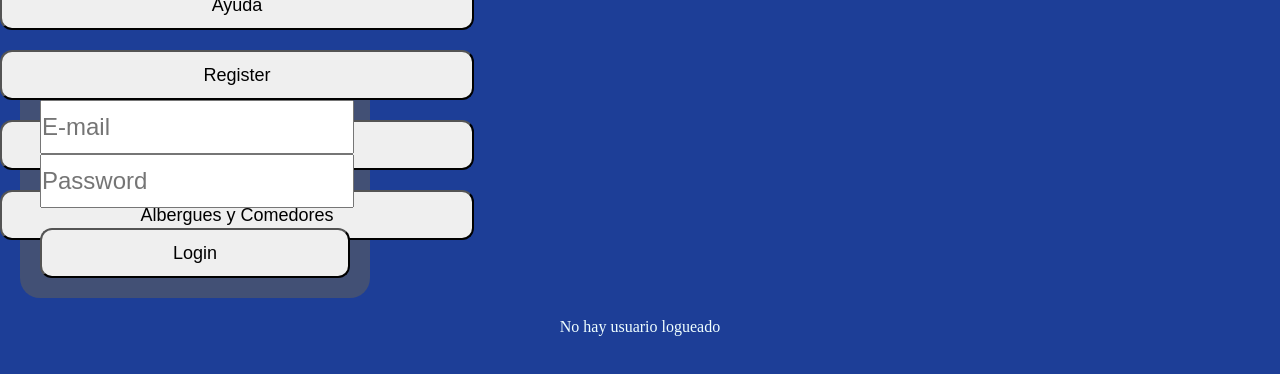
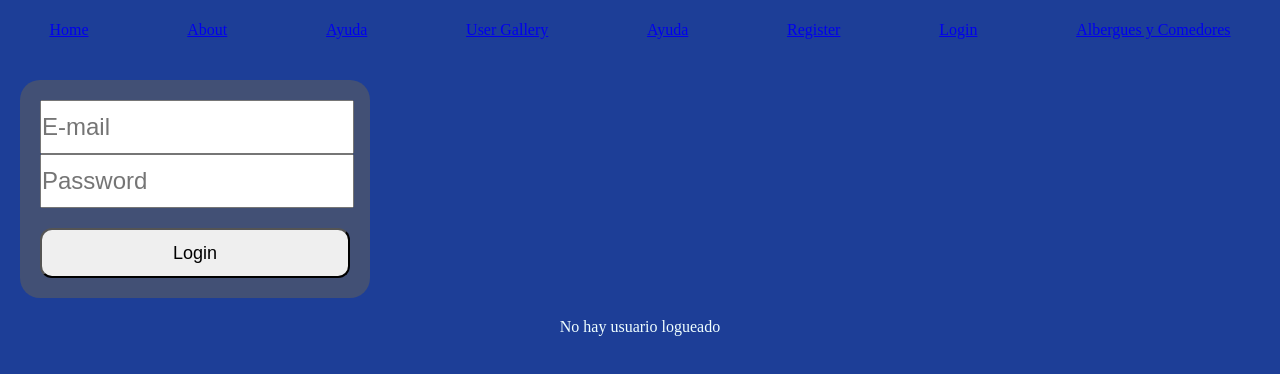
Before and after one commit to PabloRDev/Homeless-project, a React (Create React App) app in the folder Client/client/: page /login in a window 1280 px wide. Shown: the top 374 px of the page. Built offline with nearby package versions, Linux system fonts and the light colour scheme.

Commit message:
HEADER & NAVB FIXES

```diff
--- a/Client/client/package.json
+++ b/Client/client/package.json
@@ -13,6 +13,7 @@
     "react-router": "^6.0.2",
     "react-router-dom": "^6.0.2",
     "react-scripts": "4.0.3",
+    "styled-components": "^5.3.3",
     "web-vitals": "^1.1.2"
   },
   "scripts": {
--- a/Client/client/src/App.jsx
+++ b/Client/client/src/App.jsx
@@ -15,6 +15,7 @@ import Header from "./components/Header/Header.jsx";
 import { Route, Routes, BrowserRouter as Router } from "react-router-dom";
 
 export const UserContext = React.createContext(null);
+
 
 const App = () => {
   const [user, setUser] = useState(null);
--- a/Client/client/src/components/Header/Header.jsx
+++ b/Client/client/src/components/Header/Header.jsx
@@ -19,45 +19,26 @@ const Header = () => {
       <div className="openedHeader">
         <>
           <nav className="nav">
-            <Link to="/">
-              <button>Home</button>
-            </Link>
-            <Link to="/about">
-              <button>About</button>
-            </Link>
-            <Link to="/ayuda">
-              <button>Ayuda</button>
-            </Link>
-            {!user && (
-              <Link to="/register">
-                <button>Register</button>
+            <Link to="/">Home</Link>
+            <Link to="/About">About</Link>
+            <Link to="/Ayuda">Ayuda</Link>
+            <Link to="/UserGallery">User Gallery</Link>
+            <Link to="/ayuda">Ayuda</Link>
+            {!user && <Link to="/register">Register</Link>}
+            {user && (
+              <Link to="/logout" onClick={() => (window.location.href = "/")}>
+                Logout
               </Link>
             )}
-            {user && (
-              <Link to="/logout" onClick={() => (window.location.href = "/")}>
-                <button>Logout</button>
-              </Link>
-            )}
-            {!user && (
-              <Link to="/login">
-                <button>Login</button>
-              </Link>
-            )}
-            {user && (
-              <Link to="/userevents">
-                <button>Introducir evento</button>
-              </Link>
-            )}
-            <Link to="/appgallery">
-              <button>Albergues y Comedores</button>
-            </Link>
+            {!user && <Link to="/login">Login</Link>}
+            {user && <Link to="/userevents">Introducir evento</Link>}
+            <Link to="/appgallery">Albergues y Comedores</Link>
           </nav>
           {user && <p>Hello: {user.name}</p>}
         </>
-        );
       </div>
 
-      <Navbar open={open} />
+      <Navbar open={open} handleClick={handleClick} />
       <MenuButton open={open} handleClick={handleClick} />
     </div>
   );
--- a/Client/client/src/components/Header/Header.scss
+++ b/Client/client/src/components/Header/Header.scss
@@ -15,7 +15,7 @@
     width: 100%;
   }
 
-  .openedHeader ul {
+  .openedHeader nav {
     display: flex;
     list-style: none;
     justify-content: space-around;
--- a/Client/client/src/components/MenuButton/MenuButton.jsx
+++ b/Client/client/src/components/MenuButton/MenuButton.jsx
@@ -2,15 +2,11 @@ import React from "react";
 import "./MenuButton.scss";
 
 const MenuButton = ({ open, handleClick }) => {
-  return !open ? (
+  return (
     <div className="MenuButtonWraper" onClick={handleClick}>
-      <img src="././close_ham.png" alt="" />
+      <img src={open ? "./open_ham.png" : "./close_ham.png"} alt="" />
     </div>
-  ) : (
-    <div className="MenuButtonWraper" onClick={handleClick}>
-      <img src="./open_ham.png" alt="" />
-    </div>
-  );
+  )
 };
 
 export default MenuButton;
--- a/Client/client/src/components/Navbar/Navbar.jsx
+++ b/Client/client/src/components/Navbar/Navbar.jsx
@@ -4,43 +4,35 @@ import { Link } from "react-router-dom";
 import { UserContext } from "../../App";
 import "./Navbar.scss";
 
-const Navbar = ({ open }) => {
+const Navbar = ({ open, handleClick }) => {
   const { user } = useContext(UserContext);
   return (
     <div className={`navbarWrapper ${open ? "opened" : "closed"}`}>
       <>
         <nav className="nav">
-          <Link to="/">
-            <button>Home</button>
+          <Link to="/" onClick={handleClick}>
+            Home
           </Link>
-          <Link to="/about">
-            <button>About</button>
+          <Link to="/about" onClick={handleClick}>
+            Situación
           </Link>
-          <Link to="/ayuda">
-            <button>Ayuda</button>
+          <Link to="/ayuda" onClick={handleClick}>
+            Recursos
           </Link>
-          {!user && (
-            <Link to="/register">
-              <button>Register</button>
-            </Link>
-          )}
-          {user && (
-            <Link to="/logout" onClick={() => (window.location.href = "/")}>
-              <button>Logout</button>
-            </Link>
-          )}
-          {!user && (
-            <Link to="/login">
-              <button>Login</button>
-            </Link>
-          )}
-          {user && (
-            <Link to="/userevents">
-              <button>Introducir evento</button>
-            </Link>
-          )}
-          <Link to="/appgallery">
-            <button>Albergues y Comedores</button>
+          <Link to="/register" onClick={handleClick}>
+            Register
+          </Link>
+          <Link to="/logout" onClick={() => (window.location.href = "/")}>
+            Logout
+          </Link>
+          <Link to="/login" onClick={handleClick}>
+            Login
+          </Link>
+          <Link to="/userevents" onClick={handleClick}>
+            Comparte
+          </Link>
+          <Link to="/appgallery" onClick={handleClick}>
+            Donde acudir
           </Link>
         </nav>
         {user && <p>Hello: {user.name}</p>}
```
Also changed, not shown: 1 other file (tests, documents, lock files or other folders).
